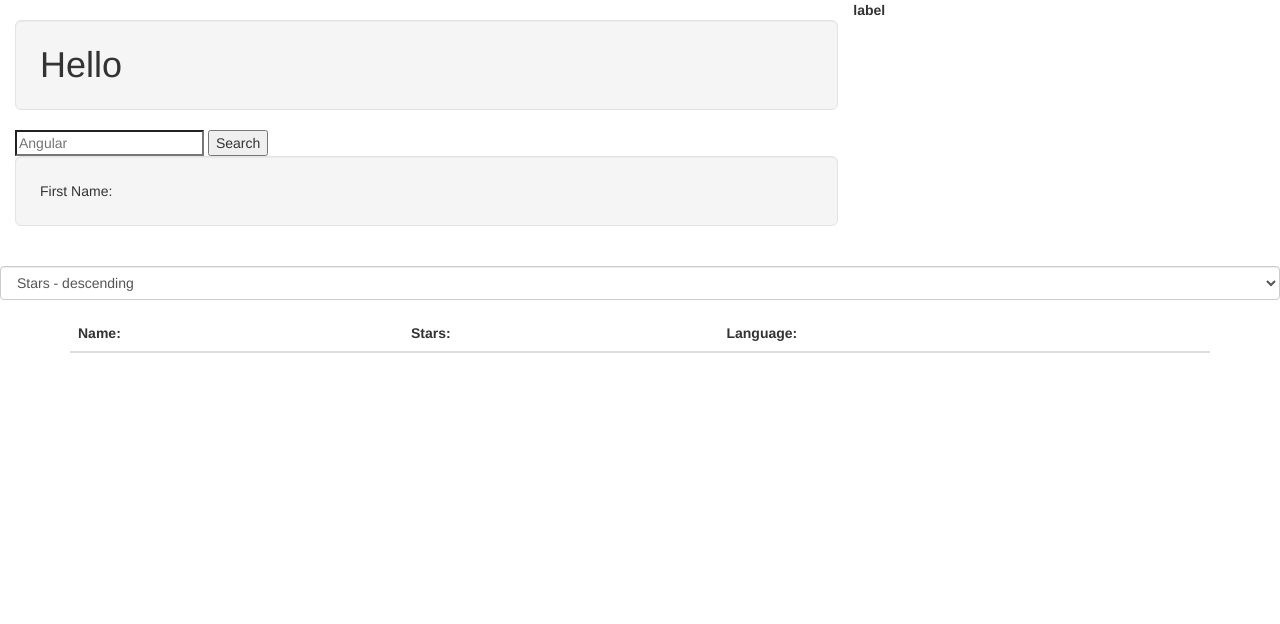
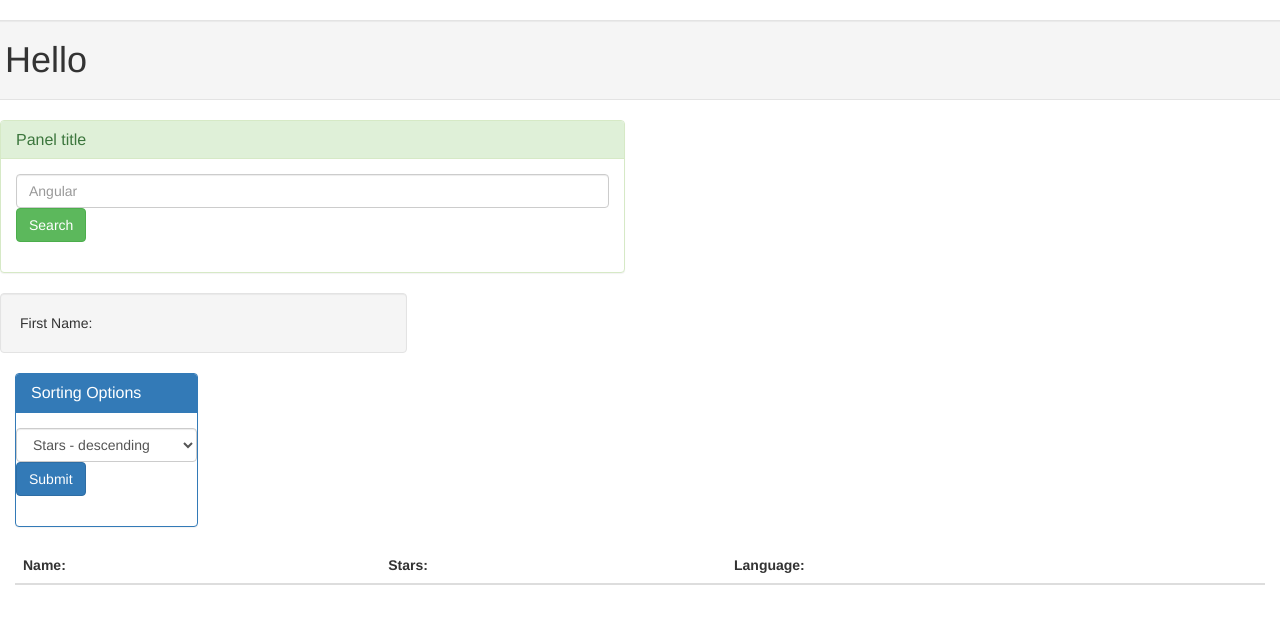
Before and after one commit to dskesler/pluralsight-angularjs, a website built with webpack: page index.html in a window 1280 px wide. Built offline with nearby package versions, Linux system fonts and the light colour scheme; some packages are replaced by stand-ins of ours.

Commit message:
added more bootstrap panels

```diff
--- a/index.html
+++ b/index.html
@@ -2,37 +2,70 @@
 <html ng-app="githubViewer">
 
 <head>
-    <link data-require="bootstrap@3.3.7" data-semver="3.3.7" rel="stylesheet" href="https://maxcdn.bootstrapcdn.com/bootstrap/3.3.7/css/bootstrap.min.css" />
+  <link data-require="bootstrap@3.3.7" data-semver="3.3.7" rel="stylesheet" href="https://maxcdn.bootstrapcdn.com/bootstrap/3.3.7/css/bootstrap.min.css"
+  />
   <script src="./dist/app.js"></script>
 </head>
 
 <body ng-controller="GithubViewer">
-    <div class="col-sm-8">
-      <h1 class="well well-lg">{{message}}</h1>
-      <div>
-      {{ error }}
+<div class="row">
+    <h1 class="well well-md">{{message}}</h1>
 </div>
-      <form name="searchUser" ng-submit="search(user.name)">
-        <input type="search" placeholder="Angular" ng-model="user.name" />
-        <input type="submit" value="Search"/>
+<!--search for username panel-->
+  <div class="row">
+<div class="col-sm-6">
+
+  <div class="panel panel-success">
+    <div class="panel-heading">
+      <h3 class="panel-title">Panel title</h3>
+    </div>
+    <div class="panel-body">
+      <form name="userSearch" ng-submit="search(user.name)">
+        <div class="form-group">
+          <input type="text" class="form-control" id="searchUserInput" placeholder="Angular" ng-model="user.name" />
+          <button type="submit" class="btn btn-success">Search</button>
+        </div>
       </form>
-      <div>
-        <div class="well well-lg">First Name: {{user.name}}</div>
+    </div>
+  </div>
+  </div>
+  </div>
+
+
+<!--display user name well-->
+
+<div class="row">
+  <div class="col-xs-4">
+    <div class="well well-md">First Name: {{user.name}}
     <img ng-src="{{user.avatar_url}}" title="{{user.name}}" />
   </div>
   </div>
+</div>
 
+<!--sorting options select panel-->
+  <div class="col-sm-2">
+    <div class="panel panel-primary">
+      <div class="panel-heading">
+        <h3 class="panel-title">Sorting Options</h3>
+      </div>
+      <div class="panel-body">
+        <form class="form-horizontal">
           <div class="form-group">
-    <label for="select1">label</label>
-    <select class="form-control" id="selectViewerSortOrder" placeholder="Input field" ng-model="repoSortOrder">
+            <select class="form-control input-medium" id="selectViewerSortOrder" placeholder="Input field" ng-model="repoSortOrder">
                 <option value="+name">Name - ascending</option>
                 <option value="-name">Name - descending</option>
                 <option value="-stargazers_count">Stars - descending</option>
                 <option value="+stargazers_count">Stars - ascending</option>
             </select>
+            <button type="submit" class="btn btn-primary">Submit</button>
+          </div>
+        </form>
+      </div>
+    </div>
   </div>
 
-<div class="container">
+<!--table displaying search results of repos-->
+  <div class="col-sm-12">
     <table class="table table-striped">
       <thead>
         <tr>
@@ -45,10 +78,10 @@
           <td>{{repo.stargazers_count | number }}</td>
           <td>{{repo.language }}</td>
         </tr>
-
       </thead>
     </table>
   </div>
+
 </body>
 
 </html>
```
Also changed, not shown: 2 other files. Lines whose indentation alone changed are shown as unchanged.
